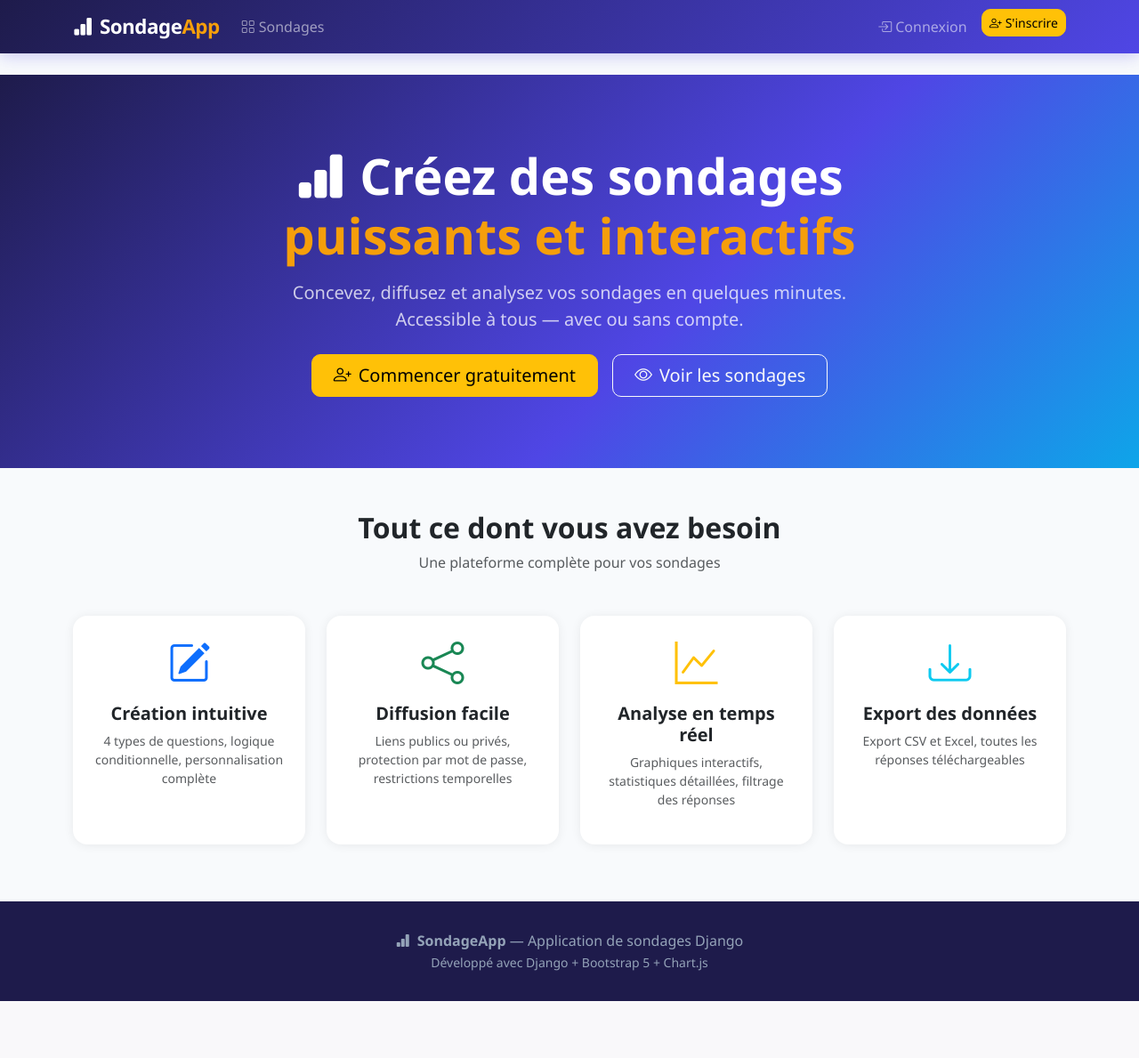
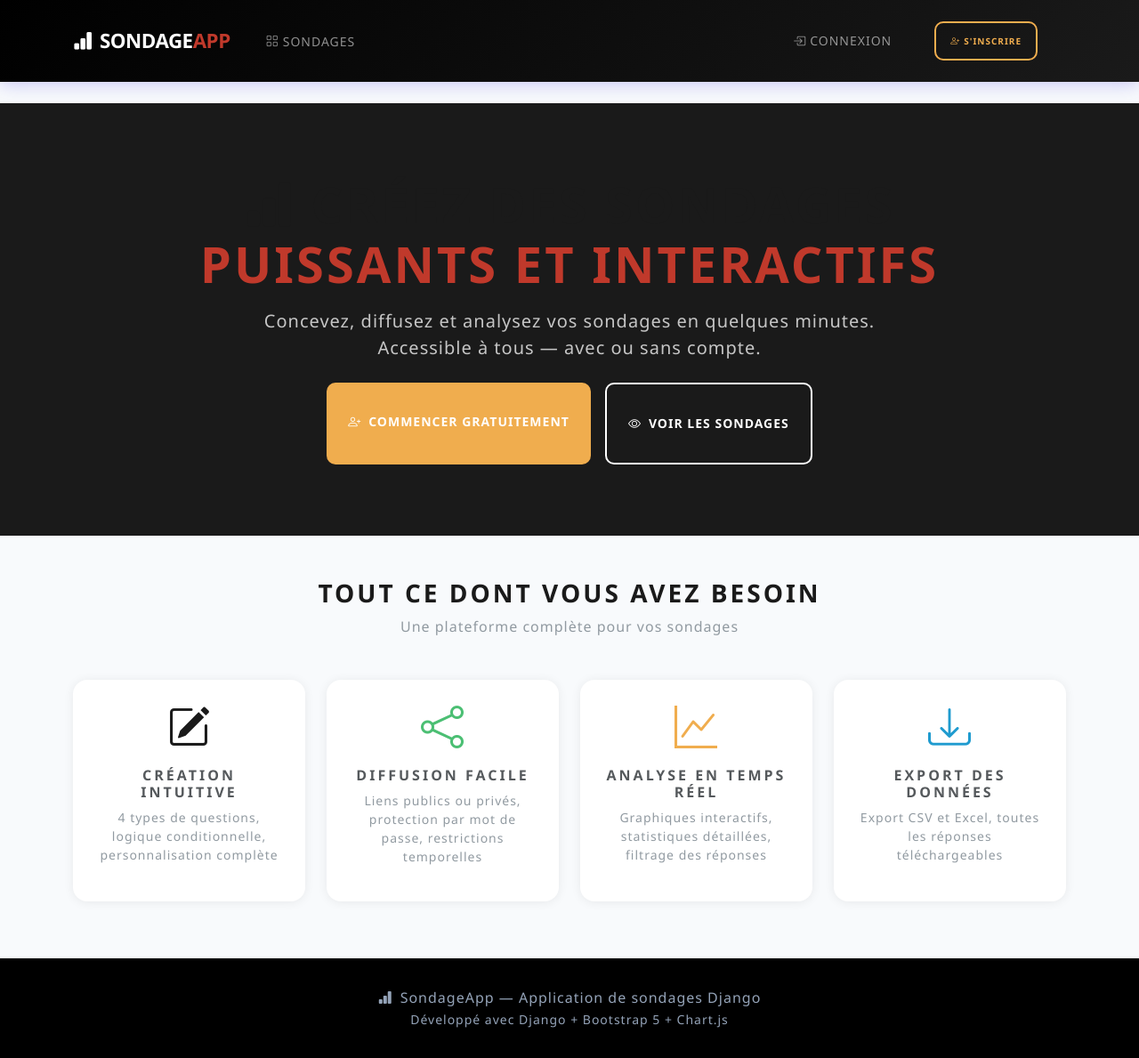
Before and after one commit to hanae-tr/SondageProject, a Django app: page / in a window 1280 px wide. Shown: the whole page at 89% size. Before the commit the page ends 1125 px from the top, so only its background shows below. Run offline with Django 4.2, Linux system fonts and the light colour scheme.

Commit message:
mise à jour du projet

```diff
--- a/sondage_project/static/css/custom.css
+++ b/sondage_project/static/css/custom.css
@@ -1,6 +1,6 @@
 /* SondageApp — styles personnalisés */
 
-:root {
+/*:root {
   --primary: #4F46E5;
   --primary-light: #818CF8;
   --secondary: #0EA5E9;
@@ -8,6 +8,15 @@
   --dark: #1E1B4B;
   --success: #10B981;
   --danger: #EF4444;
+}*/
+
+/* APRÈS */
+:root {
+  --primary: #1a1a1a;
+  --primary-light: #444444;
+  --secondary: #C0392B;
+  --accent: #C0392B;
+  --dark: #000000;
 }
 
 /* Navbar */
@@ -39,8 +48,14 @@
 .question-card:hover { border-left-color: var(--primary); transform: translateX(3px); }
 
 /* Hero section */
+/*.hero {
+  background: linear-gradient(135deg, var(--dark) 0%, var(--primary) 60%, var(--secondary) 100%);
+  color: white;
+  padding: 5rem 0;
+}*/
+/* APRÈS */
 .hero {
-  background: linear-gradient(135deg, var(--dark) 0%, var(--primary) 60%, var(--secondary) 100%);
+  background: #1a1a1a;
   color: white;
   padding: 5rem 0;
 }
--- a/sondage_project/templates/base.html
+++ b/sondage_project/templates/base.html
@@ -4,14 +4,17 @@
   <meta charset="UTF-8">
   <meta name="viewport" content="width=device-width, initial-scale=1.0">
   <title>{% block title %}SondageApp{% endblock %}</title>
-  <link href="https://cdn.jsdelivr.net/npm/bootstrap@5.3.2/dist/css/bootstrap.min.css" rel="stylesheet">
+  <!--<link href="https://cdn.jsdelivr.net/npm/bootstrap@5.3.2/dist/css/bootstrap.min.css" rel="stylesheet"> -->
+  <!-- Remplace ton ancien lien Bootstrap par celui-ci -->
+<link rel="stylesheet" href="https://bootswatch.com/5/lux/bootstrap.min.css">
   <link href="https://cdn.jsdelivr.net/npm/bootstrap-icons@1.11.3/font/bootstrap-icons.css" rel="stylesheet">
   <style>
     :root {
       --primary: #4F46E5;
       --primary-light: #818CF8;
       --secondary: #0EA5E9;
-      --accent: #F59E0B;
+      /*--accent: #F59E0B;*/
+      --accent: #C0392B;
       --dark: #1E1B4B;
     }
     body { background: #F8FAFC; font-family: 'Segoe UI', system-ui, sans-serif; }
@@ -29,7 +32,12 @@
     .stat-card { border-left: 4px solid var(--primary); }
     .question-card { border-left: 3px solid var(--primary-light); transition: all .2s; }
     .question-card:hover { border-left-color: var(--primary); transform: translateX(2px); }
-    .hero { background: linear-gradient(135deg, var(--dark) 0%, var(--primary) 60%, var(--secondary) 100%); color: white; padding: 5rem 0; }
+    /*.hero { background: linear-gradient(135deg, var(--dark) 0%, var(--primary) 60%, var(--secondary) 100%); color: white; padding: 5rem 0; }*/
+  .hero {
+  background: #1a1a1a;
+  color: white;
+  padding: 5rem 0;
+}
     .alert { border-radius: 12px; border: none; }
   </style>
   <link rel="stylesheet" href="/static/css/custom.css">
@@ -37,7 +45,8 @@
 </head>
 <body>
 
-<nav class="navbar navbar-expand-lg navbar-dark">
+<!--<nav class="navbar navbar-expand-lg navbar-dark"> -->
+  <nav class="navbar navbar-expand-lg navbar-dark bg-dark">
   <div class="container">
     <a class="navbar-brand" href="{% url 'home' %}">
       <i class="bi bi-bar-chart-fill me-2"></i>Sondage<span>App</span>
@@ -67,7 +76,9 @@
         </li>
         {% else %}
         <li class="nav-item"><a class="nav-link" href="{% url 'connexion' %}"><i class="bi bi-box-arrow-in-right me-1"></i>Connexion</a></li>
-        <li class="nav-item ms-2"><a class="btn btn-warning btn-sm" href="{% url 'inscription' %}"><i class="bi bi-person-plus me-1"></i>S'inscrire</a></li>
+        <li class="nav-item ms-2">
+         <!--<a class="btn btn-warning btn-sm" href="{% url 'inscription' %}">-->
+          <a class="btn btn-outline-warning btn-sm" href="{% url 'inscription' %}"><i class="bi bi-person-plus me-1"></i>S'inscrire</a></li>
         {% endif %}
       </ul>
     </div>
--- a/sondage_project/templates/home.html
+++ b/sondage_project/templates/home.html
@@ -7,18 +7,26 @@
   <div class="container text-center">
     <h1 class="display-4 fw-bold mb-3">
       <i class="bi bi-bar-chart-fill me-3"></i>Créez des sondages<br>
-      <span style="color: #F59E0B;">puissants et interactifs</span>
+      <!--<span style="color: #F59E0B;">puissants et interactifs</span> -->
+      <span style="color: #C0392B;">puissants et interactifs</span>
     </h1>
     <p class="lead mb-4 opacity-75">Concevez, diffusez et analysez vos sondages en quelques minutes.<br>
       Accessible à tous — avec ou sans compte.</p>
     <div class="d-flex gap-3 justify-content-center flex-wrap">
       {% if user.is_authenticated %}
-      <a href="{% url 'creer_sondage' %}" class="btn btn-warning btn-lg px-4">
+      <!--<a href="{% url 'creer_sondage' %}" class="btn btn-warning btn-lg px-4">
         <i class="bi bi-plus-circle me-2"></i>Créer un sondage
       </a>
       <a href="{% url 'dashboard' %}" class="btn btn-outline-light btn-lg px-4">
         <i class="bi bi-speedometer2 me-2"></i>Mon dashboard
-      </a>
+      </a>-->
+      <!-- APRÈS -->
+<a href="{% url 'creer_sondage' %}" class="btn btn-lg px-4" style="background:#C0392B; color:white; border:none;">
+  <i class="bi bi-plus-circle me-2"></i>Créer un sondage
+</a>
+<a href="{% url 'dashboard' %}" class="btn btn-lg px-4" style="background:white; color:#1a1a1a; border:2px solid white;">
+  <i class="bi bi-speedometer2 me-2"></i>Mon dashboard
+</a>
       {% else %}
       <a href="{% url 'inscription' %}" class="btn btn-warning btn-lg px-4">
         <i class="bi bi-person-plus me-2"></i>Commencer gratuitement
```
Also changed, not shown: sondage_project/templates/responses/resultats.html (+20 -13 lines).
